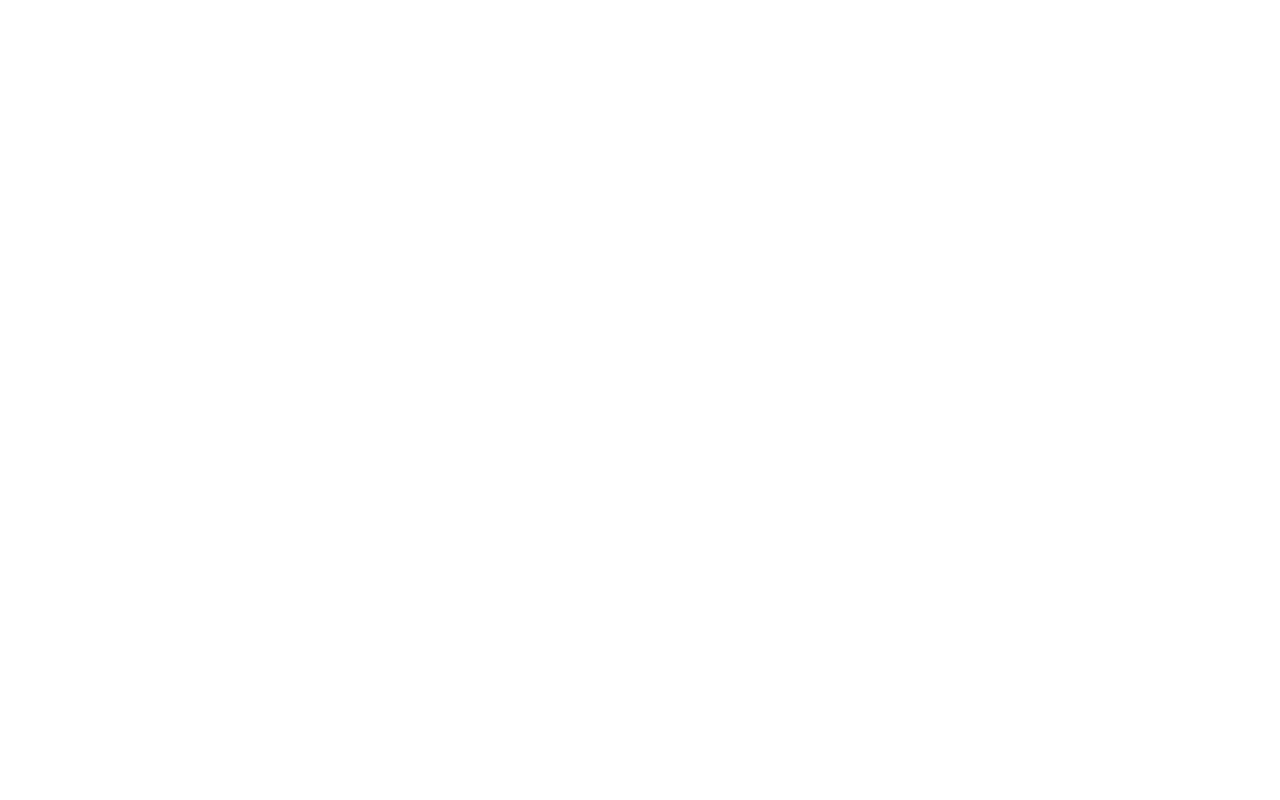
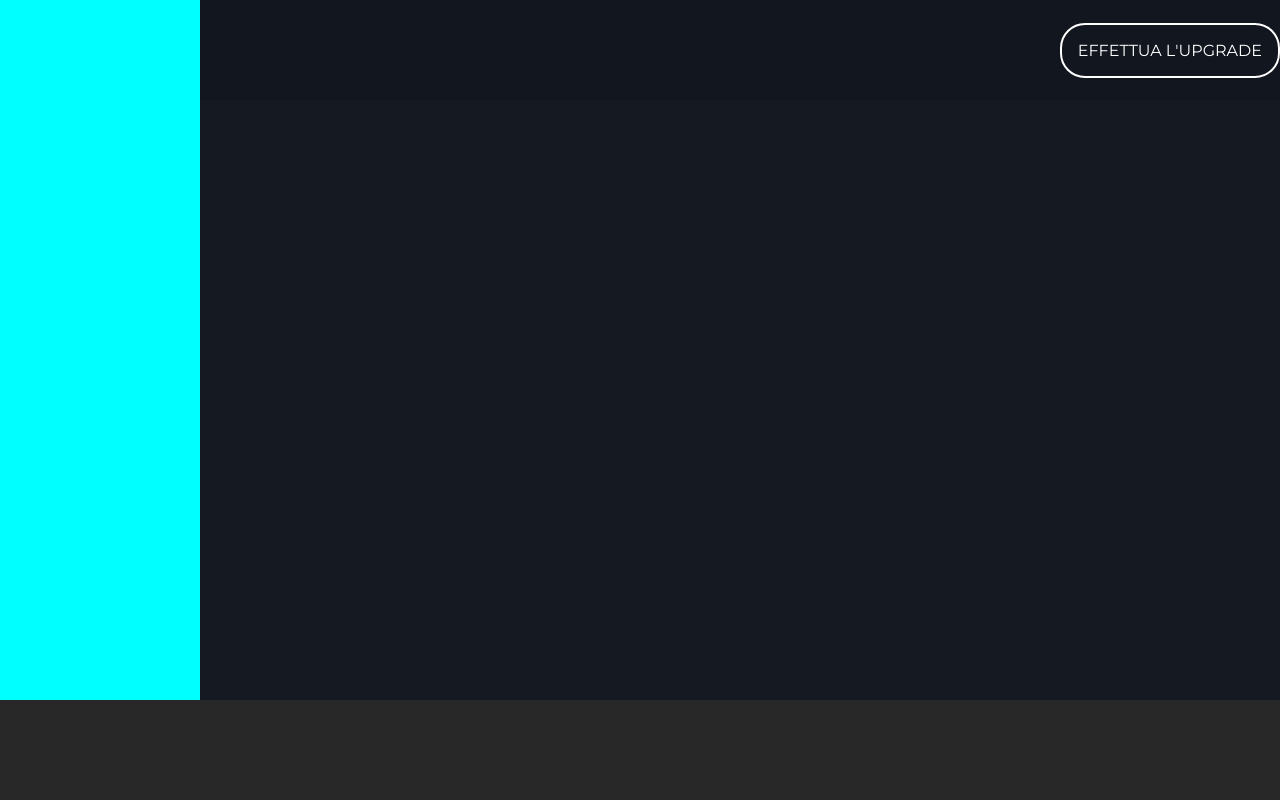
Before and after one commit to StefanoM98/html-css-spotifyweb, a plain HTML site: page index.html in a window 1280 px wide. Drawn offline with Linux system fonts and the light colour scheme.

Commit message:
Add: header in right section

```diff
--- a/css/style.css
+++ b/css/style.css
@@ -1,9 +1,82 @@
+/* RESETS */
+
 * {
     padding: 0;
     margin: 0;
     box-sizing: border-box;
 }
 
+body {
+    font-family: 'Montserrat', sans-serif;
+}
+
 img {
     max-width: 100%;
 }
+
+a {
+    text-decoration: none;
+    color: inherit;
+}
+
+/* COMMONS */
+.flex {
+    display: flex;
+}
+
+/* WRAPPER DISPLAY */
+
+.wrapper {
+    width: 100%;
+    height: 100vh;
+    /* DEBUG */
+    background-color: lightblue;
+}
+
+/* MAIN CONTENT */
+
+.main-content {
+    width: 100%;
+    height: calc(100% - 100px);
+    /* DEBUG */
+    background-color: lightcoral;
+}
+
+/* LEFT SIDEBAR */
+
+.left {
+    width: 200px;
+    background-color: aqua;
+}
+
+/* RIGHT SECTION */
+
+.right {
+    width: calc(100% - 200px);
+    background-color: #141922;
+}
+
+.upgrade {
+    height: 100px;
+    background-color: rgba(0, 0, 0, 0.1);
+    color: white;
+    text-align: end;
+    align-items: center;
+    justify-content: flex-end;
+}
+
+.title-upgrade {
+    padding: 1rem 1rem;
+    font-size: 1rem;
+    border: 2px solid white;
+    border-radius: 25px;
+    text-align: center;
+    text-transform: uppercase;
+}
+/* FOOTER CONTENT */
+
+.footer-content {
+    width: 100%;
+    height: 100px;
+    background-color: #282828;
+}
--- a/index.html
+++ b/index.html
@@ -20,6 +20,30 @@
     <link rel="stylesheet" href="css/media-xs.css">
 </head>
 <body>
+    <div class="wrapper">
+        <!-- MAIN CONTENT -->
+        <main class="main-content flex">
+            <div class="left"></div>
+            <div class="right">
+                <header>
+                    <div class="upgrade flex">
+                        <a href="#" class="title-upgrade">
+                            Effettua l'upgrade
+                        </a>
+                    </div>
+                </header>
+                <div class="main">
 
+                </div>
+            </div>
+        </main>
+        <!-- /MAIN CONTENT -->
+
+        <!-- FOOTER CONTENT -->
+        <footer class="footer-content">
+
+        </footer>
+        <!-- /FOOTER CONTENT -->
+    </div>
 </body>
 </html>
```
